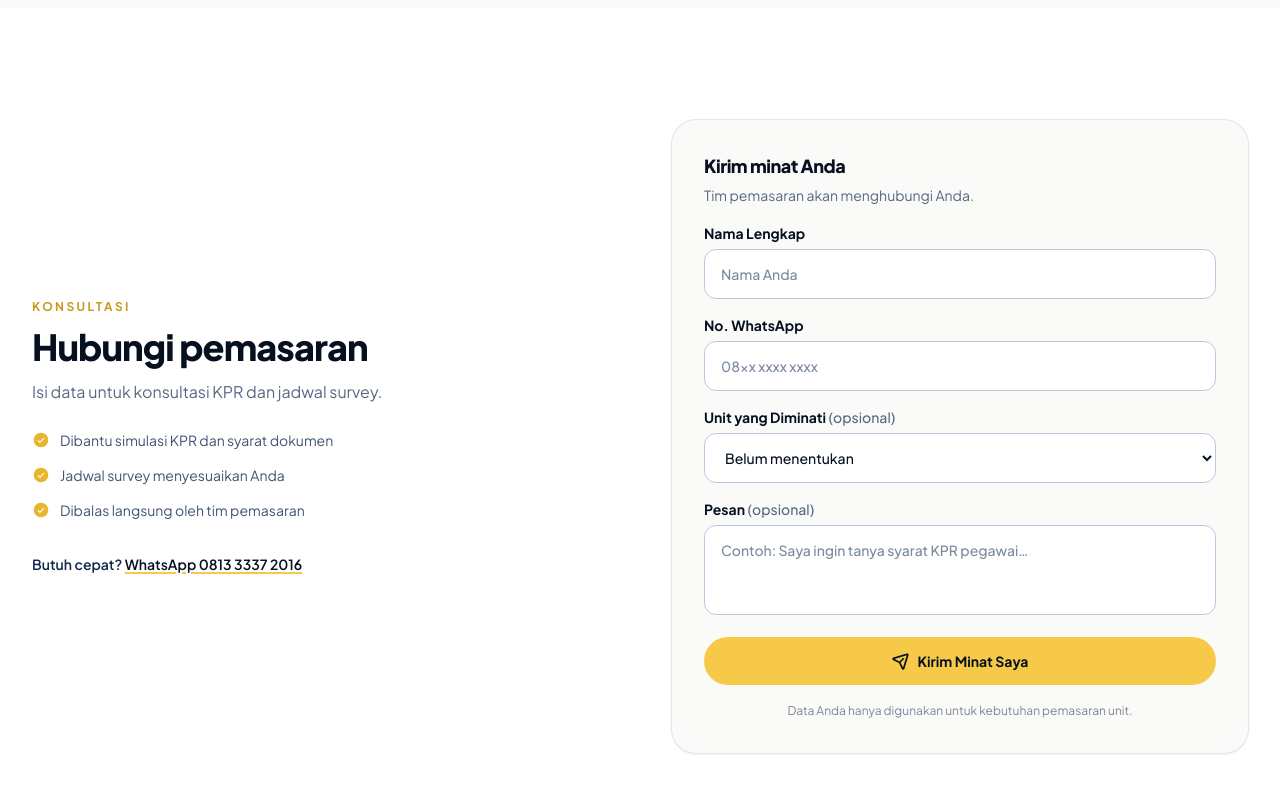
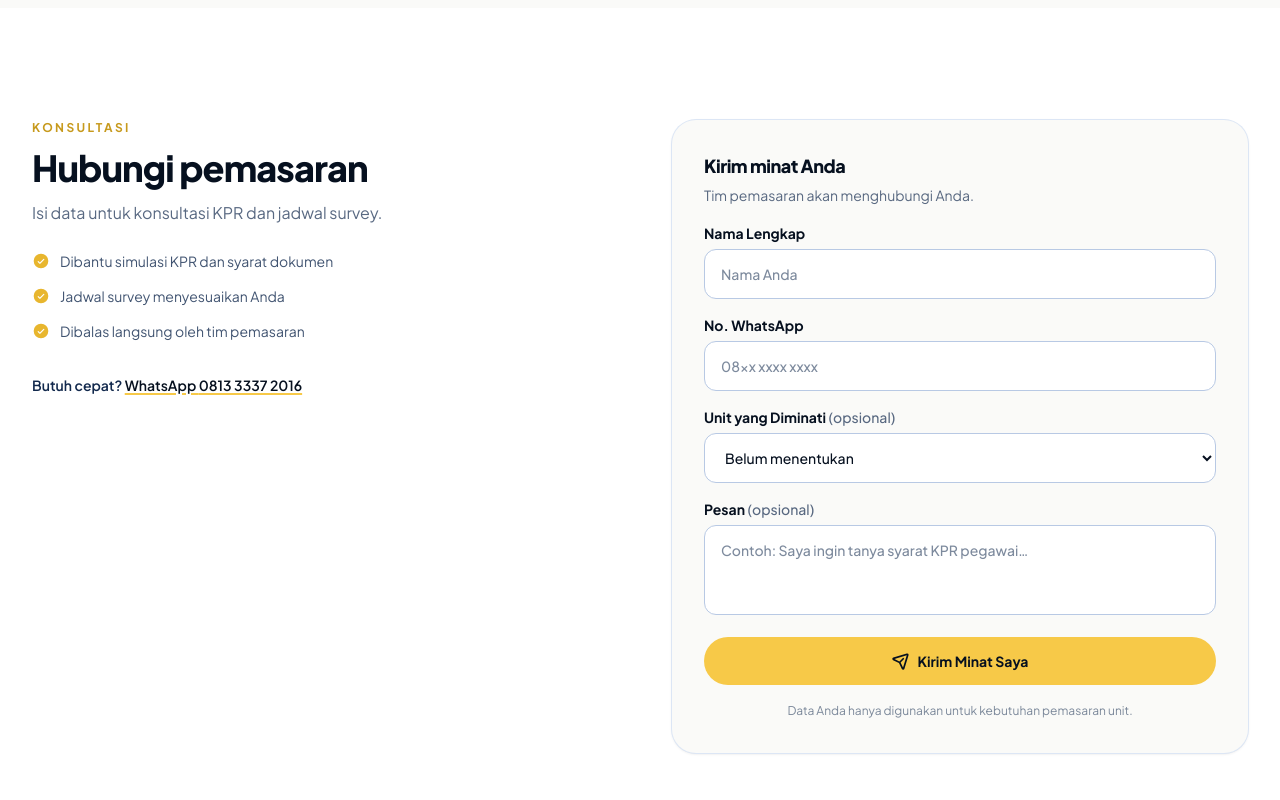
Before and after one commit to nickasad1000-cell/BHUMI-SAKA-ARUM, a Next.js app: page / in a window 1280 px wide. Shown: the part 7060-7860 px from the top of the page. Built offline with nearby package versions, Linux system fonts and the light colour scheme.

Commit message:
fix: sejajarkan kolom form kontak

```diff
--- a/src/components/lead-form.tsx
+++ b/src/components/lead-form.tsx
@@ -85,7 +85,7 @@
   return (
     <section id="kontak" className="scroll-mt-20 bg-white">
       <div className="mx-auto max-w-7xl px-4 py-20 sm:px-6 lg:px-8 lg:py-28">
-        <div className="grid gap-10 lg:grid-cols-2 lg:items-center lg:gap-16">
+        <div className="grid gap-10 lg:grid-cols-2 lg:items-start lg:gap-16">
           <div>
             <p className="text-xs font-bold uppercase tracking-[0.2em] text-gold-600">
               Konsultasi
```
